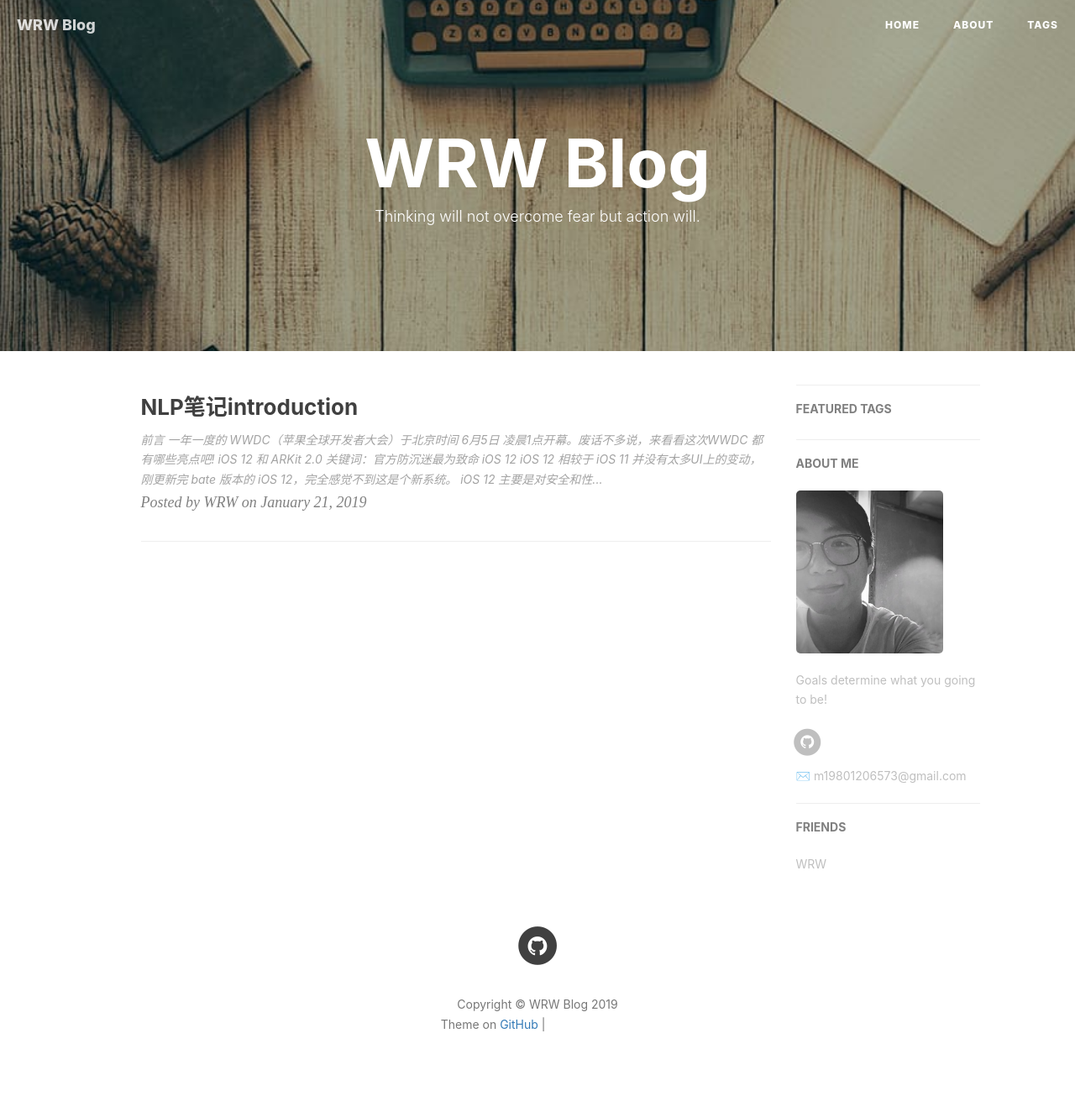
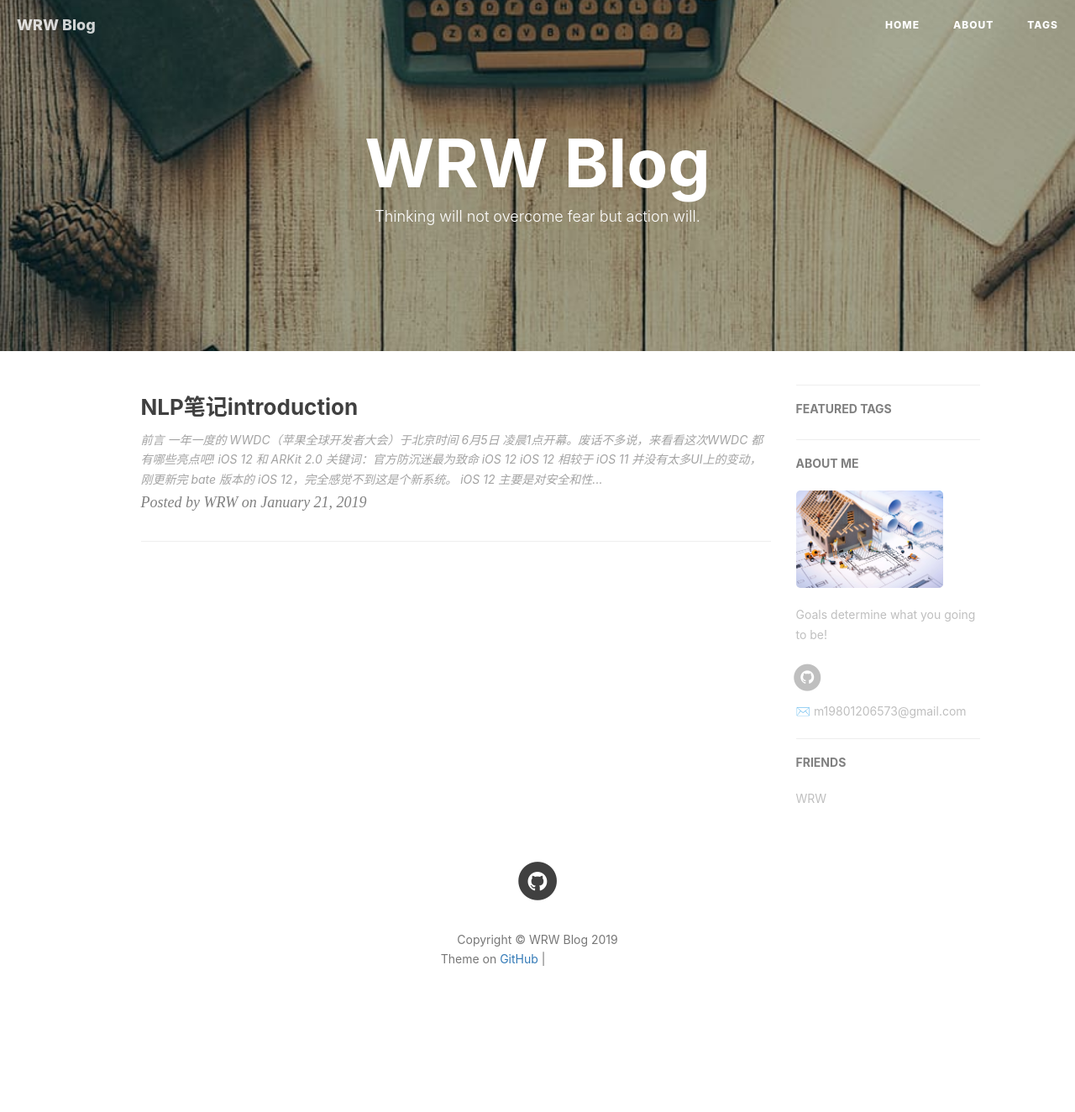
Before and after one commit to ObliviousToZero/ObliviousToZero.github.io, a Jekyll site: the page built from index.html, in a window 1280 px wide. Shown: the whole page at 84% size. Built offline with Jekyll 4.4.1, drawn with Linux system fonts in a browser that asks for light colours; nearby versions of some CDN libraries; the list of posts is cut into pages by our own code; comment, search, counter and statistics services are not loaded; after the commit the page ends 1246 px from its top, so only the background shows below that; grey boxes are pictures that could not be loaded.

Commit message:
Update _config.yml

```diff
--- a/_config.yml
+++ b/_config.yml
@@ -4,7 +4,7 @@ SEOTitle: ObliviousToZero的博客 | WRW Blog
 header-img: img/post-bg-desk.jpg
 email: m19801206573@gmail.com
 description: "Every failure is leading towards success."
-keyword: "WRW, WRW Blog, ObliviousToZero的博客, m1980120657,  iOS, Apple, iPhone"
+keyword: "WRW, WRW Blog, ObliviousToZero的博客, m1980120657,NLP,machine-learning"
 url: "http://ObliviousToZero.github.io"          # your host, for absolute URL
 baseurl: ""      # for example, '/blog' if your blog hosted on 'host/blog'
 github_repo: "https://github.com/ObliviousToZero/ObliviousToZero.github.io.git" # you code repository
@@ -12,7 +12,7 @@ github_repo: "https://github.com/ObliviousToZero/ObliviousToZero.github.io.git"
 # Sidebar settings
 sidebar: true                           # whether or not using Sidebar.
 sidebar-about-description: "Goals determine what you going to be!"
-sidebar-avatar: /img/about-BY-gentle.jpg      # use absolute URL, seeing it's used in both `/` and `/about/`
+sidebar-avatar: img/post-bg-map.jpg      # use absolute URL, seeing it's used in both `/` and `/about/`
 
 
 
```
